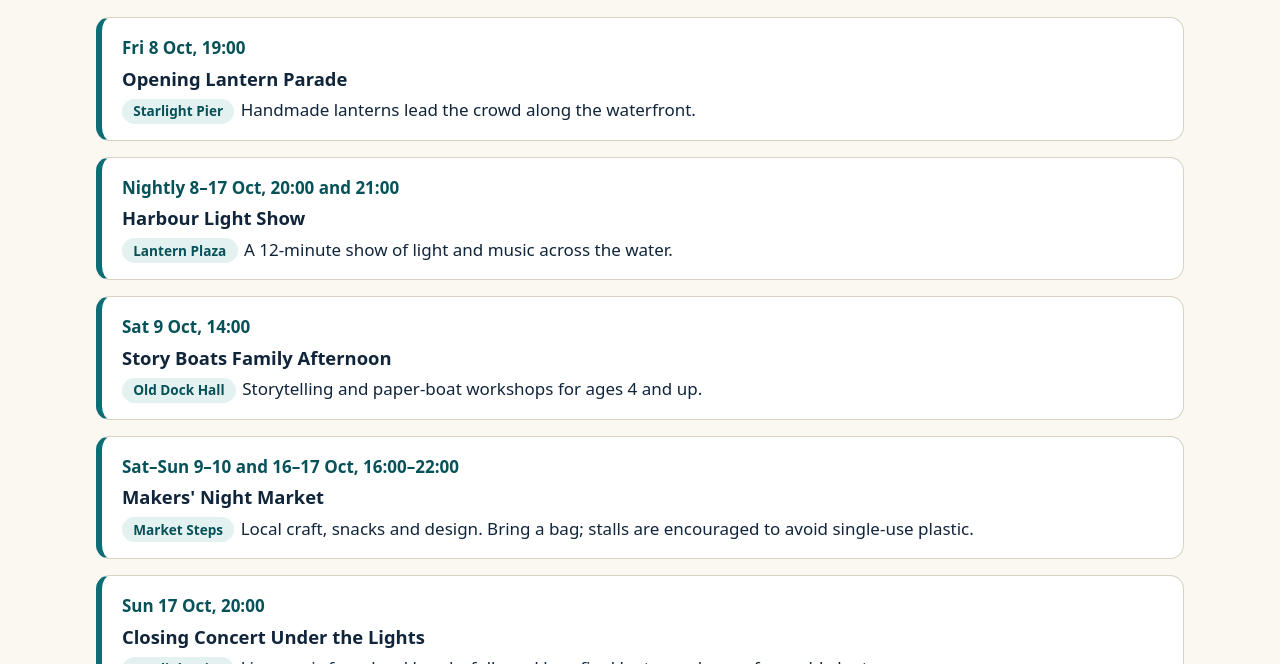
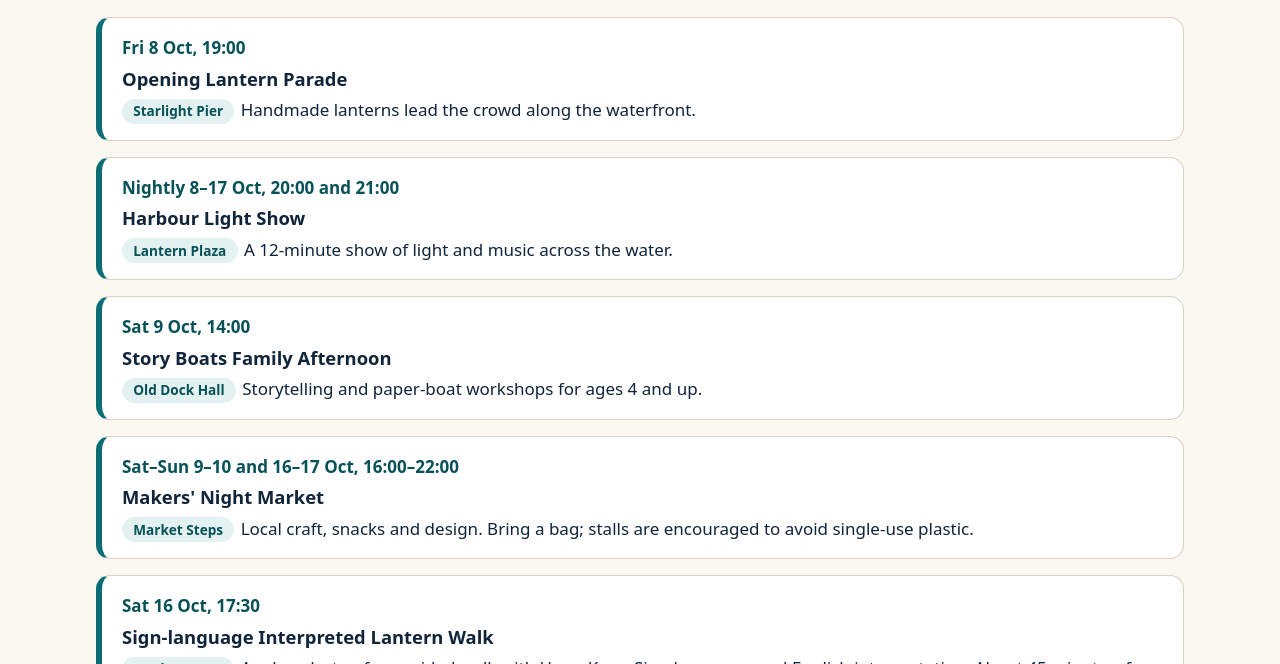
Before and after one commit to sunny-sun-hkmci/cf1119Testing, a website: page public/programme/index.html in a window 1280 px wide. Shown: the part 288-952 px from the top of the page. Drawn offline with Linux system fonts and the light colour scheme.

Commit message:
Add sign-language interpreted lantern walk to programme
English and Traditional Chinese programme pages updated together.

Co-Authored-By: Claude Sonnet 5.5 <noreply@anthropic.com>

```diff
--- a/public/programme/index.html
+++ b/public/programme/index.html
@@ -26,6 +26,7 @@
   <li><p class="when"><time datetime="2027-10-08T20:00">Nightly 8–17 Oct, 20:00 and 21:00</time></p><h3>Harbour Light Show</h3><p><span class="tag">Lantern Plaza</span>A 12-minute show of light and music across the water.</p></li>
   <li><p class="when"><time datetime="2027-10-09T14:00">Sat 9 Oct, 14:00</time></p><h3>Story Boats Family Afternoon</h3><p><span class="tag">Old Dock Hall</span>Storytelling and paper-boat workshops for ages 4 and up.</p></li>
   <li><p class="when"><time datetime="2027-10-09T16:00">Sat–Sun 9–10 and 16–17 Oct, 16:00–22:00</time></p><h3>Makers' Night Market</h3><p><span class="tag">Market Steps</span>Local craft, snacks and design. Bring a bag; stalls are encouraged to avoid single-use plastic.</p></li>
+  <li><p class="when"><time datetime="2027-10-16T17:30">Sat 16 Oct, 17:30</time></p><h3>Sign-language Interpreted Lantern Walk</h3><p><span class="tag">Market Steps</span>A relaxed, step-free guided walk with Hong Kong Sign Language and English interpretation. About 45 minutes, free, no booking.</p></li>
   <li><p class="when"><time datetime="2027-10-17T20:00">Sun 17 Oct, 20:00</time></p><h3>Closing Concert Under the Lights</h3><p><span class="tag">Starlight Pier</span>Live music from local bands, followed by a final lantern release of reusable lanterns.</p></li>
  </ol>
 </div></main>
```
Also changed, not shown: public/zh-hant/programme/index.html (+1 -0 lines).
